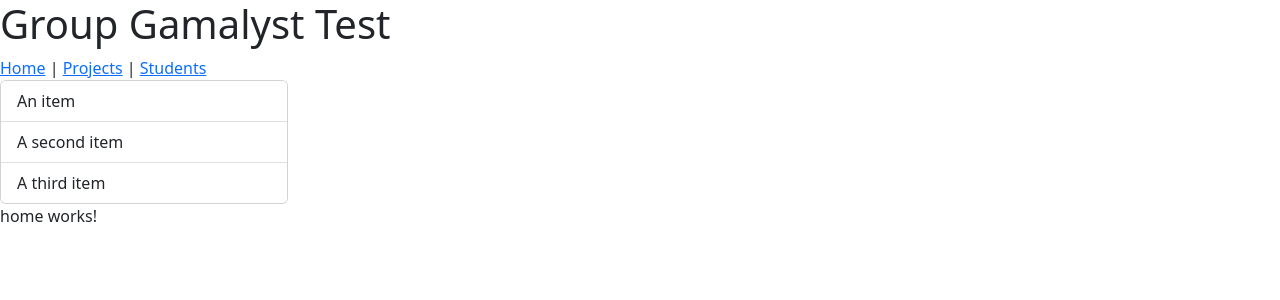
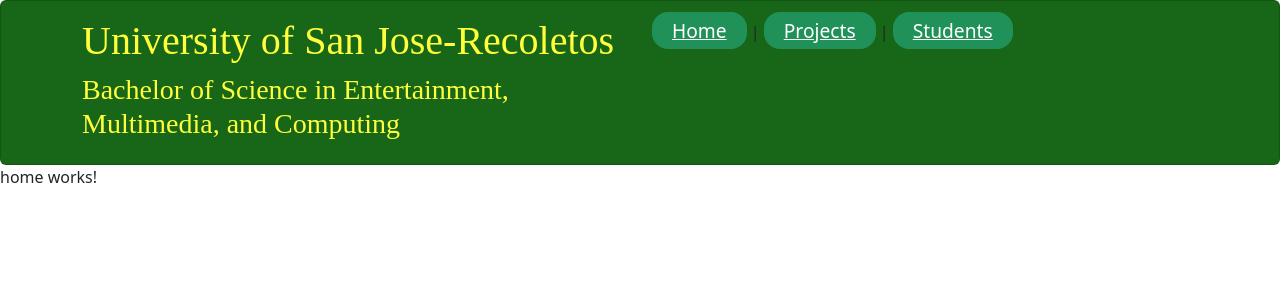
Before and after one commit to JoshuaMarkMats/appsdev-finals-app, an Angular app: page / in a window 1280 px wide. Shown: the top 300 px of the page. Built offline with nearby package versions, Linux system fonts and the light colour scheme.

Commit message:
initial navbar design

```diff
--- a/src/app/app.component.css
+++ b/src/app/app.component.css
@@ -1,3 +1,16 @@
 .activebutton {
-    background-color: aquamarine;
+    background-color: rgb(139, 212, 188);
 }
+
+.f1{
+   font-family: 'Times New Roman', Times, serif;
+   color: rgb(255, 255, 59);
+}
+
+.button{
+    color: white;
+    background-color: rgb(32, 145, 89);
+    font-size: larger;
+    padding: 5px 20px;
+    border-radius: 16px;
+}
--- a/src/app/app.component.html
+++ b/src/app/app.component.html
@@ -1,4 +1,12 @@
-<h1>Group Gamalyst Test</h1>
+<div class="card" style="background-color: rgb(24, 102, 24);">
+  <div class="card-body">
+    <div class="container">
+      <div class="row">
+        <div class="col"> <!--First-->
+          <h1 class="f1">University of San Jose-Recoletos</h1>
+          <h3 class="f1">Bachelor of Science in Entertainment, Multimedia, and Computing</h3>
+        </div>
+        <div class="col" > <!--Second-->
           <nav>
             <a class="button"
                 routerLink="">
@@ -14,12 +22,11 @@
                 ariaCurrentWhenActive="page">
               Students</a>
           </nav>
-<div class="card" style="width: 18rem;">
-  <ul class="list-group list-group-flush">
-    <li class="list-group-item">An item</li>
-    <li class="list-group-item">A second item</li>
-    <li class="list-group-item">A third item</li>
-  </ul>
+        </div>
+      </div>
+    </div>
+  </div>
 </div>
 
+
 <router-outlet></router-outlet>
```
Lines whose indentation alone changed are shown as unchanged.
